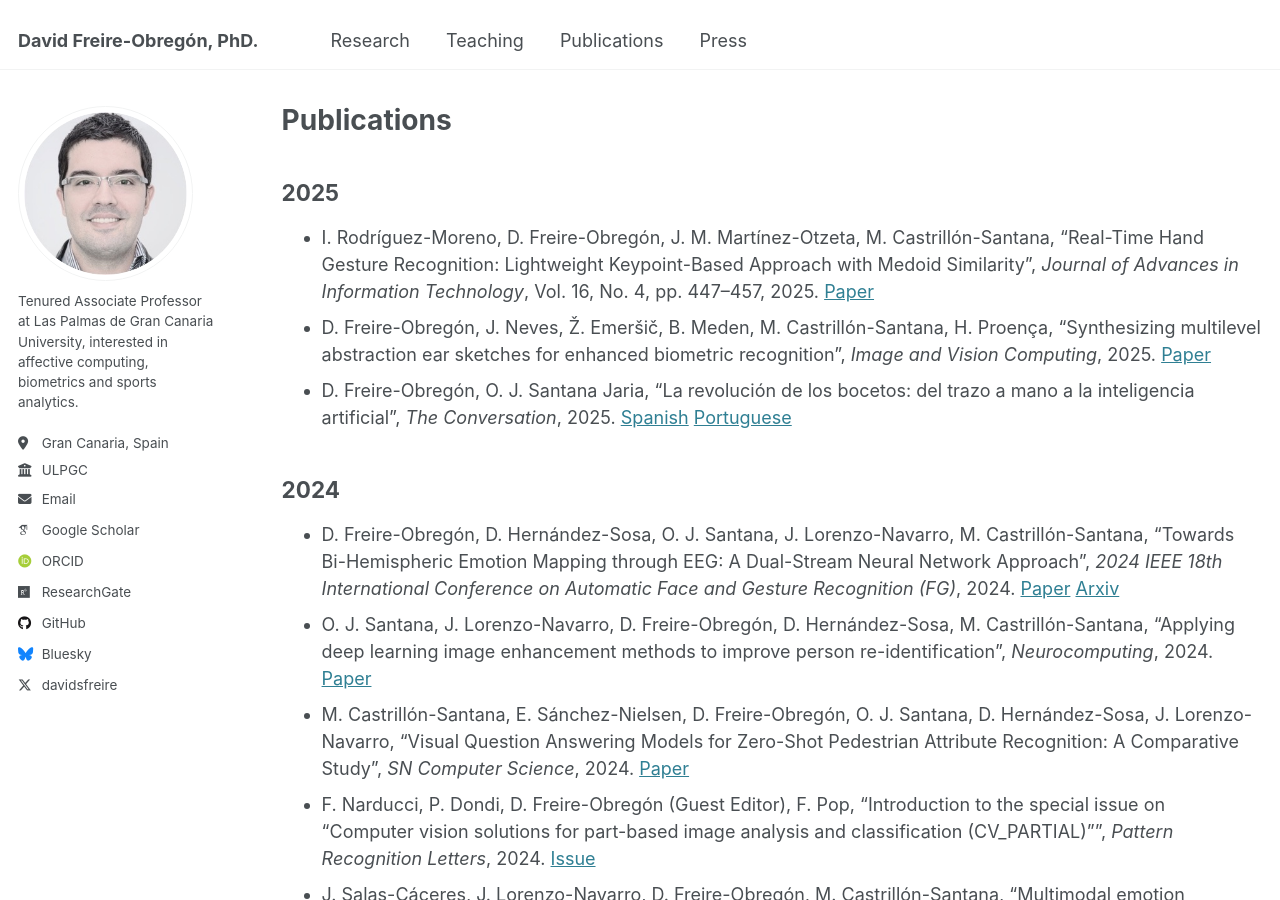
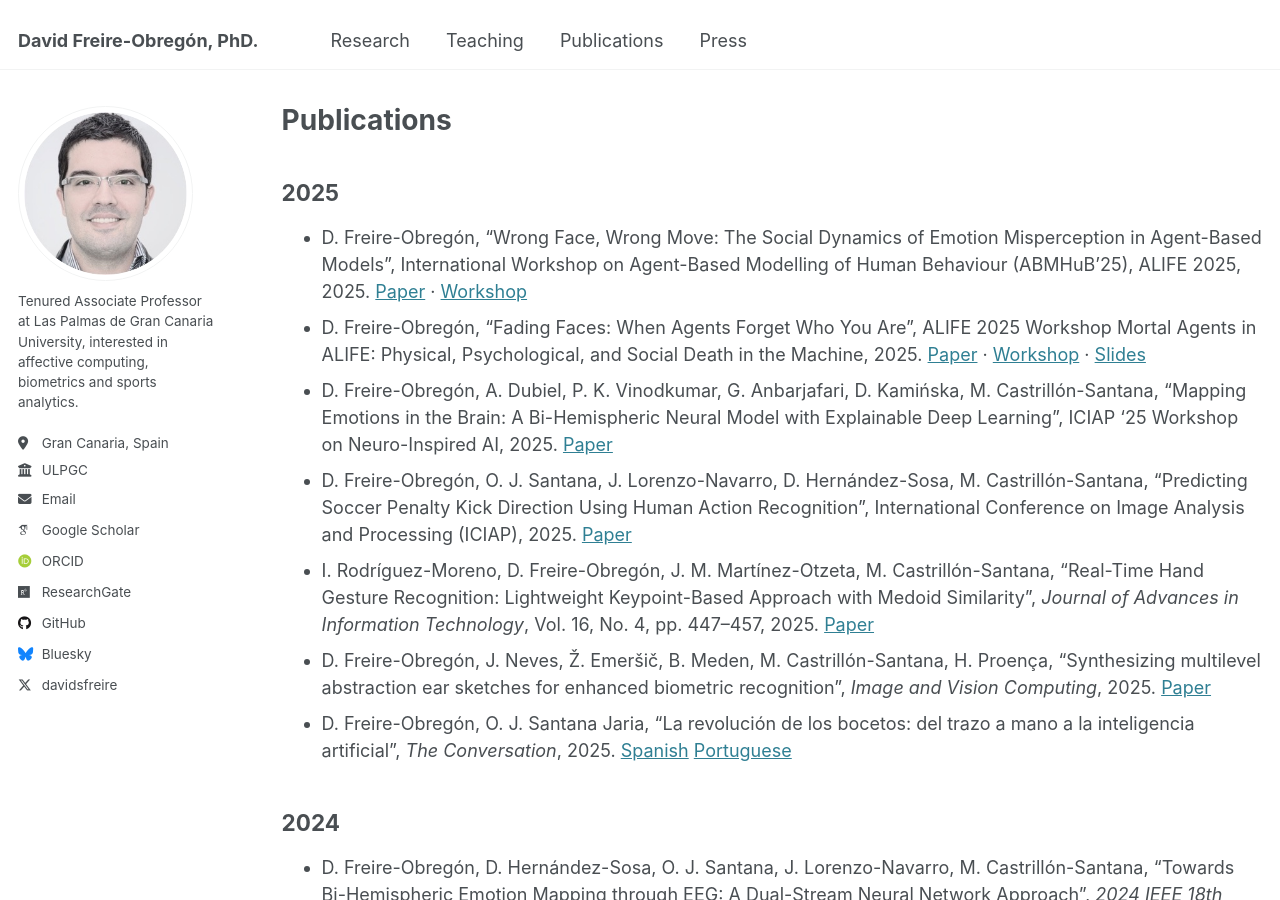
Before and after one commit to davidfreire/davidfreire.github.io, a Jekyll site: the page built from _pages/publications.md, in a window 1280 px wide and 900 px high. Built offline with Jekyll 4.4.1, drawn with Linux system fonts in a browser that asks for light colours; some web fonts are replaced.

Commit message:
Add publications for 2025

```diff
--- a/_pages/publications.md
+++ b/_pages/publications.md
@@ -11,6 +11,10 @@ redirect_from:
 
 
 ## 2025
+- D. Freire-Obregón, "Wrong Face, Wrong Move: The Social Dynamics of Emotion Misperception in Agent-Based Models", International Workshop on Agent-Based Modelling of Human Behaviour (ABMHuB'25), ALIFE 2025, 2025. <a href="https://arxiv.org/abs/2509.00080" target="_blank">Paper</a> · <a href="http://abmhub.cs.ucl.ac.uk/2025/" target="_blank">Workshop</a>
+- D. Freire-Obregón, "Fading Faces: When Agents Forget Who You Are", ALIFE 2025 Workshop Mortal Agents in ALIFE: Physical, Psychological, and Social Death in the Machine, 2025. <a href="https://zenodo.org/records/17233750" target="_blank">Paper</a> · <a href="https://sites.google.com/kyoto-u.ac.jp/mortalagents2025" target="_blank">Workshop</a> · <a href="https://github.com/davidfreire/davidfreire.github.io/blob/master/files/2025_Mortal_Agents_Fading_Faces.pdf" target="_blank">Slides</a>
+- D. Freire-Obregón, A. Dubiel, P. K. Vinodkumar, G. Anbarjafari, D. Kamińska, M. Castrillón-Santana, "Mapping Emotions in the Brain: A Bi-Hemispheric Neural Model with Explainable Deep Learning", ICIAP '25 Workshop on Neuro-Inspired AI, 2025. <a href="https://arxiv.org/abs/2507.12625" target="_blank">Paper</a>
+- D. Freire-Obregón, O. J. Santana, J. Lorenzo-Navarro, D. Hernández-Sosa, M. Castrillón-Santana, "Predicting Soccer Penalty Kick Direction Using Human Action Recognition", International Conference on Image Analysis and Processing (ICIAP), 2025. <a href="https://arxiv.org/abs/2507.12617" target="_blank">Paper</a>
 - I. Rodríguez-Moreno, D. Freire-Obregón, J. M. Martínez-Otzeta, M. Castrillón-Santana, "Real-Time Hand Gesture Recognition: Lightweight Keypoint-Based Approach with Medoid Similarity", *Journal of Advances in Information Technology*, Vol. 16, No. 4, pp. 447–457, 2025. <a href="https://www.jait.us/show-253-1668-1.html" target="_blank">Paper</a>
 - D. Freire-Obregón, J. Neves, Ž. Emeršič, B. Meden, M. Castrillón-Santana, H. Proença, "Synthesizing multilevel abstraction ear sketches for enhanced biometric recognition", *Image and Vision Computing*, 2025. <a href="https://www.sciencedirect.com/science/article/pii/S0262885625000125" target="_blank">Paper</a>
 - D. Freire-Obregón, O. J. Santana Jaria, "La revolución de los bocetos: del trazo a mano a la inteligencia artificial", *The Conversation*, 2025.
```
